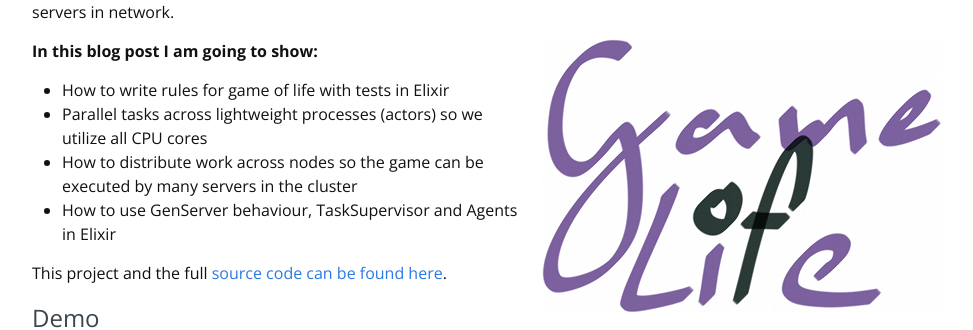
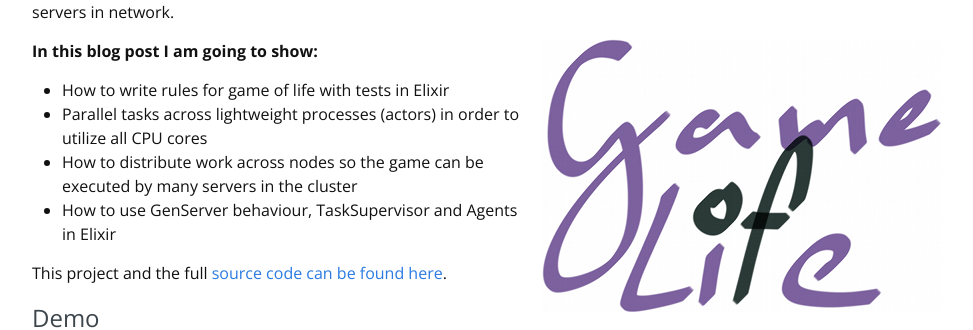
Before and after one commit to BeyondScheme/BeyondScheme.github.io, a Jekyll site: the page built from _posts/2016-04-26-distributed-game-of-life-in-elixir.md, in a window 1280 px wide and 900 px high. Shown: the part 243-573 px from the top of the window, without its empty margins (153-1126 px from the left). Built offline with Jekyll 4.4.1, drawn with Linux system fonts in a browser that asks for light colours; nearby versions of some CDN libraries; comment, search, counter and statistics services are not loaded.

Commit message:
in order to utilize

```diff
--- a/_posts/2016-04-26-distributed-game-of-life-in-elixir.md
+++ b/_posts/2016-04-26-distributed-game-of-life-in-elixir.md
@@ -14,7 +14,7 @@ I wrote my first game in Elixir. It is a popular thing - Conway's Game of Life -
 __In this blog post I am going to show:__
 
 * How to write rules for game of life with tests in Elixir
-* Parallel tasks across lightweight processes (actors) so we utilize all CPU cores
+* Parallel tasks across lightweight processes (actors) in order to utilize all CPU cores
 * How to distribute work across nodes so the game can be executed by many servers in the cluster
 * How to use GenServer behaviour, TaskSupervisor and Agents in Elixir
 
```
